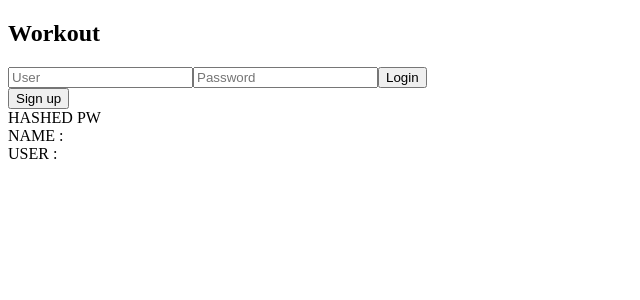
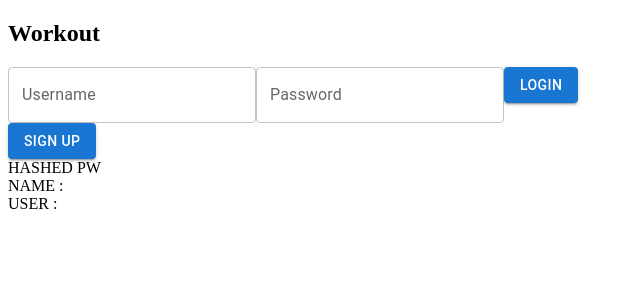
Before and after one commit to nflo78/react_workout, a React (Create React App) app in the folder client/: page / in a window 1280 px wide. Shown: the top 300 px of the page, without its empty margins (0-640 px from the left). Built offline with nearby package versions, Linux system fonts and the light colour scheme; the HTML template or start-up script is replaced by a standard one.

Commit message:
Added material ui and logout

```diff
--- a/client/src/components/Home.jsx
+++ b/client/src/components/Home.jsx
@@ -1,18 +1,27 @@
 import React from 'react';
 // import Session from './Session'
 import { Link, useNavigate, redirect } from 'react-router-dom';
+import Button from '@mui/material/Button';
 
 function Home ({user, setUser}) {
 
-  // const navigate = useNavigate();
+  const navigate = useNavigate();
   // React.useEffect(() => {
   //   if (!user) {
   //     return navigate('/')
   //   }
   // }, [user])
+
+  const handleLogout = async (e) => {
+    e.preventDefault();
+    document.cookie = "workoutv1= ; expires = Thu, 01 Jan 1970 00:00:00 GMT";
+    await setUser('');
+    navigate('/');
+  }
   return (
     <div>
       {`Welcome ${user}!`}
+      <Button onClick={handleLogout}>Logout</Button>
     </div>
   )
 }
--- a/client/src/components/Login.jsx
+++ b/client/src/components/Login.jsx
@@ -1,6 +1,8 @@
 import React, { useState, useEffect } from 'react';
 import { Link, useNavigate } from 'react-router-dom';
 import axios from 'axios';
+import Button from '@mui/material/Button';
+import TextField from '@mui/material/TextField';
 
 function Login ({user, setUser}) {
   const [name, setName] = useState('');
@@ -12,7 +14,7 @@ function Login ({user, setUser}) {
     setName(e.target.value)
   }
 
-  const checkUser = (e) => {
+  const handleLogin = (e) => {
     e.preventDefault();
     return axios.post('/login', {user: name, password: hashPw})
       .then((result) => {
@@ -41,16 +43,18 @@ function Login ({user, setUser}) {
     <>
       <div className='loginPage'>
         <h2> Workout </h2>
-        <form onSubmit={checkUser}>
-          <input type='text' placeholder='User' onChange={handleName}></input>
-            <input type='text' placeholder='Password' onChange={handlePw}></input>
-            <button>
-              Login
-            </button>
+        <form onSubmit={handleLogin}>
+          <TextField label="Username" onChange={handleName}></TextField>
+          <TextField label="Password" type="password" onChange={handlePw}></TextField>
+          {/* <input type='text' placeholder='User' onChange={handleName}></input>
+          <input type='text' placeholder='Password' onChange={handlePw}></input> */}
+          <Button type="submit" variant="contained">
+            Login
+          </Button>
         </form>
-        <button onClick={signup}>
+        <Button variant="contained" onClick={signup}>
           Sign up
-        </button>
+        </Button>
         <div>
           {`HASHED PW ${hashPw}`}
         </div>
--- a/client/src/components/Signup.jsx
+++ b/client/src/components/Signup.jsx
@@ -1,6 +1,8 @@
 import React from 'react';
 import axios from 'axios';
 import { Link, useNavigate } from 'react-router-dom';
+import Button from '@mui/material/Button';
+import TextField from '@mui/material/TextField';
 
 function Signup () {
   const [newUser, setNewUser] = React.useState('');
@@ -62,10 +64,14 @@ function Signup () {
   return (
     <form className='signup' onSubmit={(e) => {handleSubmit(e); }}>
       <div> New User </div>
-      <input type='text' placeholder='username' onChange={handleNewUser}></input>
+      <TextField label="Username" onChange={handleNewUser}></TextField>
+      <TextField label="Password" type="password" onChange={handlePass1}></TextField>
+      <TextField label="Confirm Password" type="password" onChange={handlePass2}></TextField>
+      <Button type="submit" variant="contained">Sign Up!</Button>
+      {/* <input type='text' placeholder='username' onChange={handleNewUser}></input>
       <input type='text' placeholder='password' onChange={handlePass1}></input>
-      <input type='text' placeholder='confirm password' onChange={handlePass2}></input>
-      <button>Sign up!</button>
+      <input type='text' placeholder='confirm password' onChange={handlePass2}></input> */}
+      {/* <button>Sign up!</button> */}
       <div>{userCreated && 'Account created successfully!'}</div>
       <div>{dupUser && `Username already exists`}</div>
       <div>{diffPw && 'Passwords must be the same'}</div>
--- a/package.json
+++ b/package.json
@@ -12,6 +12,9 @@
   "author": "",
   "license": "ISC",
   "dependencies": {
+    "@emotion/react": "^11.11.1",
+    "@emotion/styled": "^11.11.0",
+    "@mui/material": "^5.14.8",
     "axios": "^1.4.0",
     "dotenv": "^16.3.1",
     "express": "^4.18.2",
```
Also changed, not shown: 1 other file (tests, documents, lock files or other folders).
